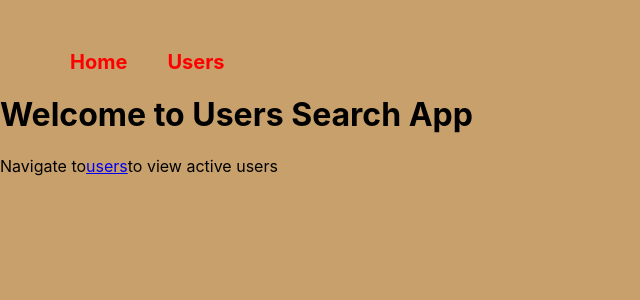
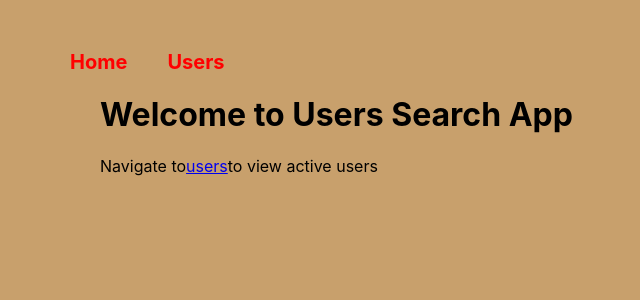
Before and after one commit to Bentike/altsch-assignment, a React (Create React App) app: page / in a window 1280 px wide. Shown: the top 300 px of the page, without its empty margins (0-640 px from the left). Built offline with nearby package versions, Linux system fonts and the light colour scheme.

Commit message:
styled home_div

```diff
--- a/src/Component/Home.js
+++ b/src/Component/Home.js
@@ -8,7 +8,7 @@ const Home = () => {
                 <Link to='/' className="link">Home</Link>
                 <Link to='users' className="link">Users</Link>
              </nav>
-             <div>
+             <div className="home_div">
                  <h1 className="heading">Welcome to Users Search App</h1>
                  <p className="homeText">Navigate to
                      <Link to='users'>users</Link>
--- a/src/Component/Styles/Home.css
+++ b/src/Component/Styles/Home.css
@@ -15,3 +15,7 @@ nav{
     padding-top: 50px;
     margin-left: 50px;
 }
+
+.home_div{
+    margin-left: 100px;
+}
```
